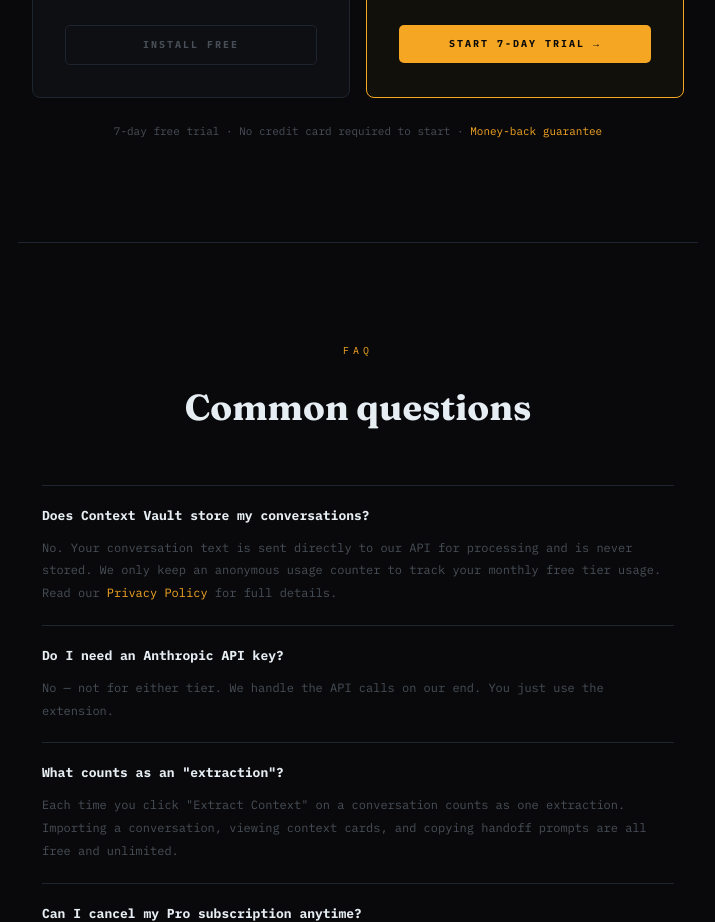
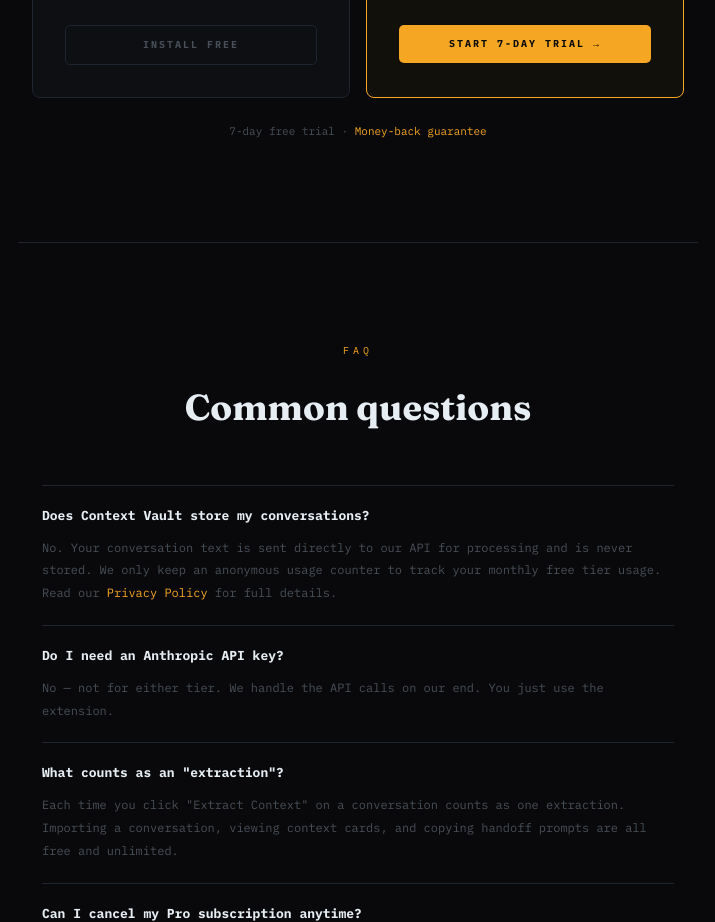
Before and after one commit to ContextVault-app/context-vault, a plain HTML site: page index.html in a window 1280 px wide. Shown: the part 4091-5013 px from the top of the page, without its empty margins (282-997 px from the left). Drawn offline with Linux system fonts and the light colour scheme.

Commit message:
Update index.html

```diff
--- a/index.html
+++ b/index.html
@@ -949,7 +949,7 @@
 
   </div>
   <p class="pricing-note reveal">
-    7-day free trial · No credit card required to start ·
+    7-day free trial ·
     <a href="terms.html">Money-back guarantee</a>
   </p>
 </section>
```
